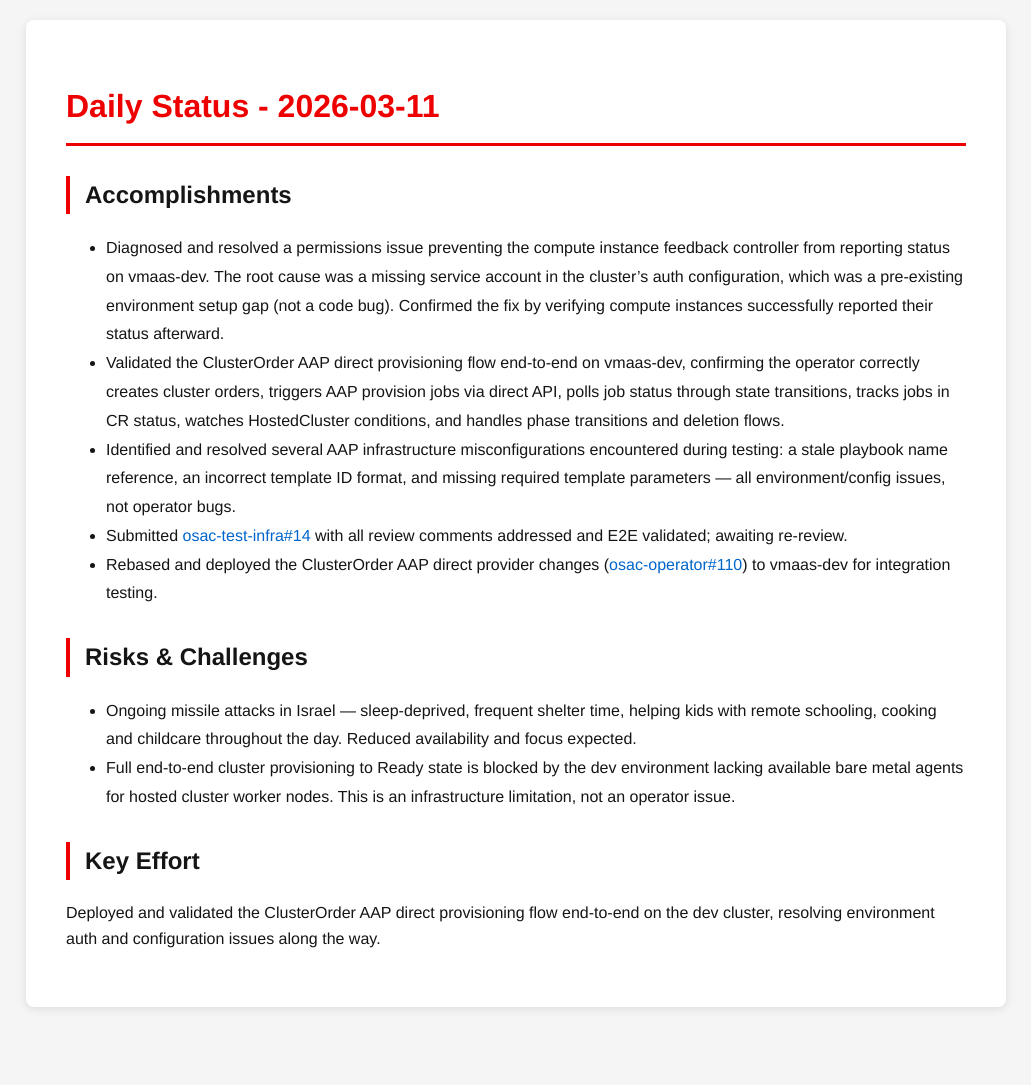
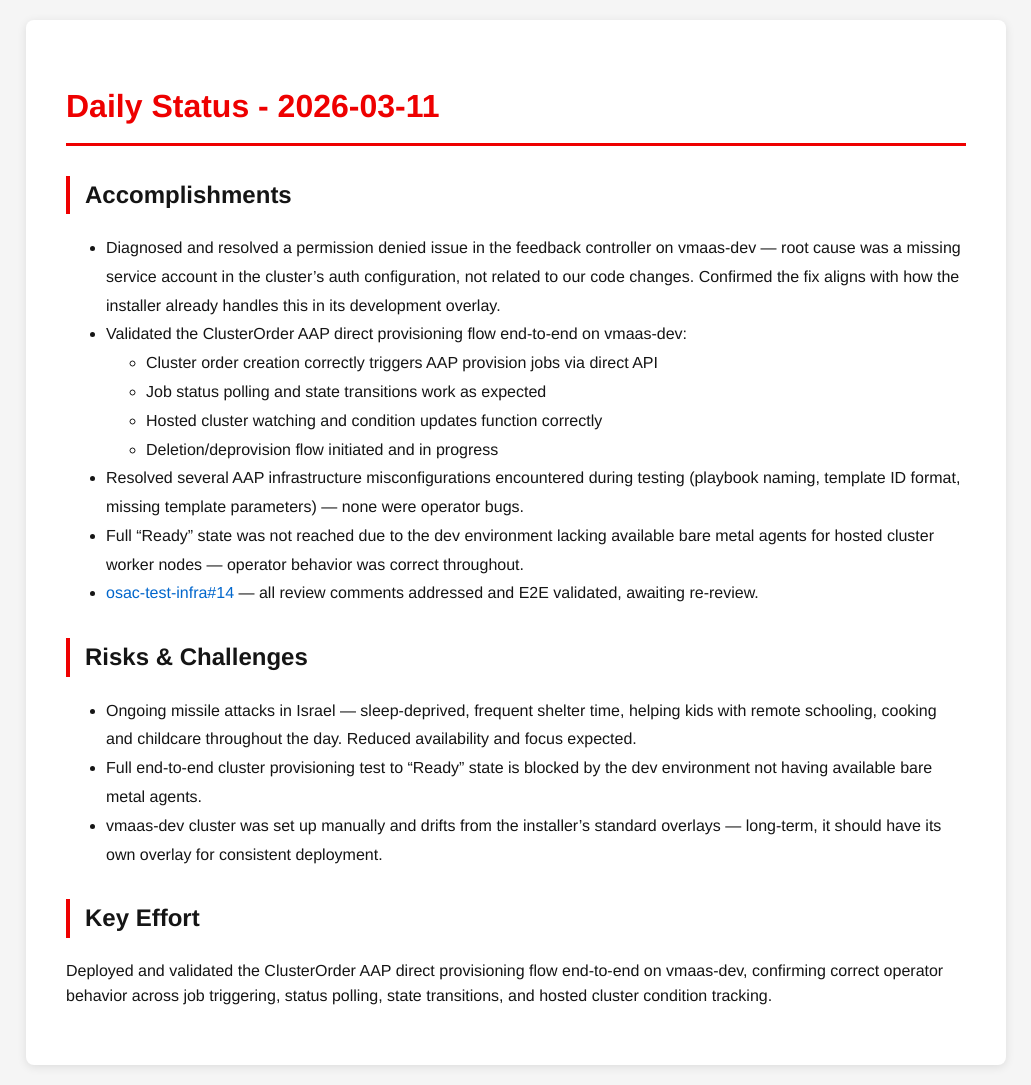
Before and after one commit to tzvatot/daily-status, a Jekyll site: the page built from 2026-03-11.md, in a window 1280 px wide. Shown: the whole page, without its empty margins (124-1155 px from the left). Built offline with Jekyll 4.4.1, drawn with Linux system fonts in a browser that asks for light colours; before the commit the page ends 1027 px from its top, so only the background shows below that.

Commit message:
Daily status update - 2026-03-11

```diff
--- a/2026-03-11.md
+++ b/2026-03-11.md
@@ -7,15 +7,20 @@ date: 2026-03-11
 # Daily Status - 2026-03-11
 
 ## Accomplishments
-- Diagnosed and resolved a permissions issue preventing the compute instance feedback controller from reporting status on vmaas-dev. The root cause was a missing service account in the cluster's auth configuration, which was a pre-existing environment setup gap (not a code bug). Confirmed the fix by verifying compute instances successfully reported their status afterward.
-- Validated the ClusterOrder AAP direct provisioning flow end-to-end on vmaas-dev, confirming the operator correctly creates cluster orders, triggers AAP provision jobs via direct API, polls job status through state transitions, tracks jobs in CR status, watches HostedCluster conditions, and handles phase transitions and deletion flows.
-- Identified and resolved several AAP infrastructure misconfigurations encountered during testing: a stale playbook name reference, an incorrect template ID format, and missing required template parameters — all environment/config issues, not operator bugs.
-- Submitted [osac-test-infra#14](https://github.com/osac-project/osac-test-infra/pull/14) with all review comments addressed and E2E validated; awaiting re-review.
-- Rebased and deployed the ClusterOrder AAP direct provider changes ([osac-operator#110](https://github.com/osac-project/osac-operator/pull/110)) to vmaas-dev for integration testing.
+- Diagnosed and resolved a permission denied issue in the feedback controller on vmaas-dev — root cause was a missing service account in the cluster's auth configuration, not related to our code changes. Confirmed the fix aligns with how the installer already handles this in its development overlay.
+- Validated the ClusterOrder AAP direct provisioning flow end-to-end on vmaas-dev:
+  - Cluster order creation correctly triggers AAP provision jobs via direct API
+  - Job status polling and state transitions work as expected
+  - Hosted cluster watching and condition updates function correctly
+  - Deletion/deprovision flow initiated and in progress
+- Resolved several AAP infrastructure misconfigurations encountered during testing (playbook naming, template ID format, missing template parameters) — none were operator bugs.
+- Full "Ready" state was not reached due to the dev environment lacking available bare metal agents for hosted cluster worker nodes — operator behavior was correct throughout.
+- [osac-test-infra#14](https://github.com/osac-project/osac-test-infra/pull/14) — all review comments addressed and E2E validated, awaiting re-review.
 
 ## Risks & Challenges
 - Ongoing missile attacks in Israel — sleep-deprived, frequent shelter time, helping kids with remote schooling, cooking and childcare throughout the day. Reduced availability and focus expected.
-- Full end-to-end cluster provisioning to Ready state is blocked by the dev environment lacking available bare metal agents for hosted cluster worker nodes. This is an infrastructure limitation, not an operator issue.
+- Full end-to-end cluster provisioning test to "Ready" state is blocked by the dev environment not having available bare metal agents.
+- vmaas-dev cluster was set up manually and drifts from the installer's standard overlays — long-term, it should have its own overlay for consistent deployment.
 
 ## Key Effort
-Deployed and validated the ClusterOrder AAP direct provisioning flow end-to-end on the dev cluster, resolving environment auth and configuration issues along the way.
+Deployed and validated the ClusterOrder AAP direct provisioning flow end-to-end on vmaas-dev, confirming correct operator behavior across job triggering, status polling, state transitions, and hosted cluster condition tracking.
```
